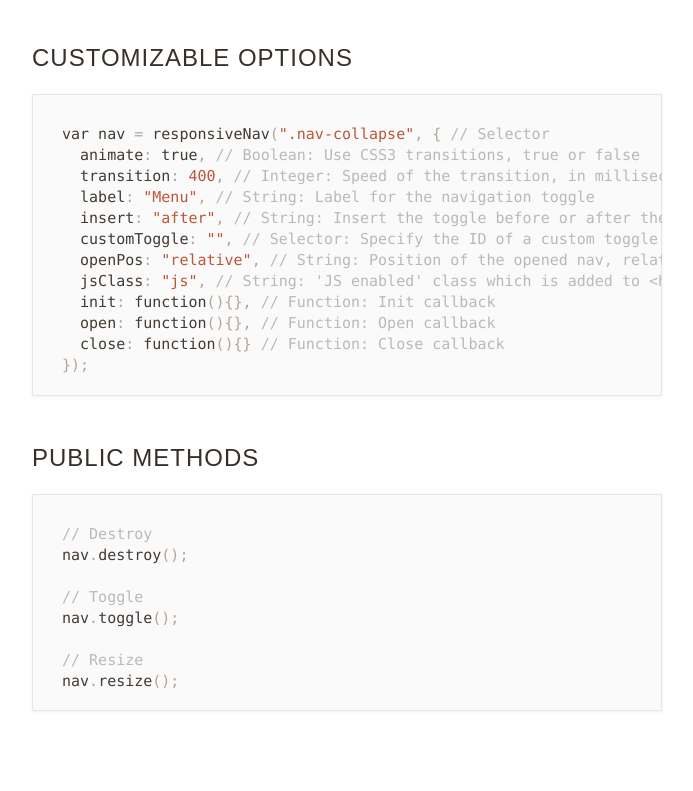
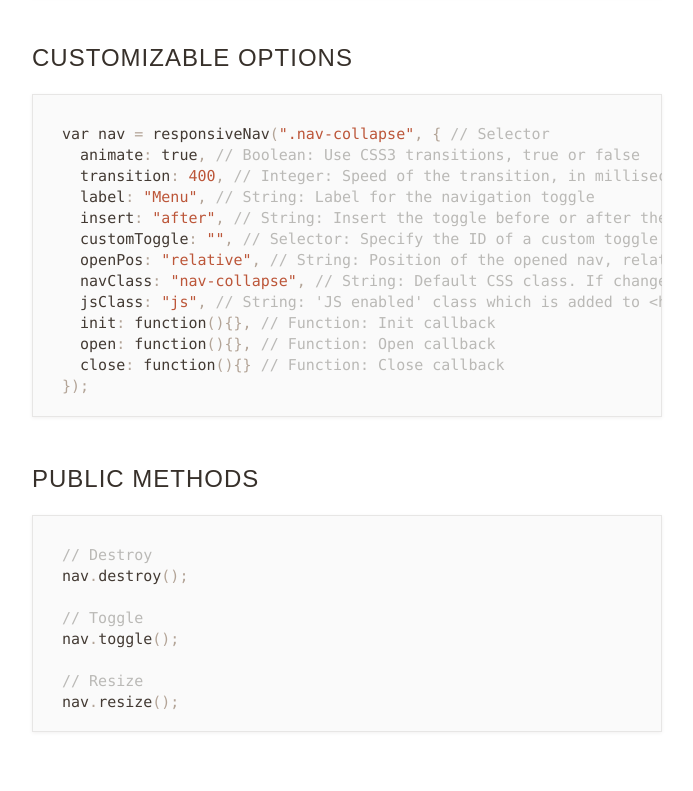
Before and after one commit to arielsalminen/responsive-nav.js, a website: page index.html in a window 1280 px wide. Shown: the part 3409-4200 px from the top of the page, without its empty margins (293-986 px from the left). Drawn offline with Linux system fonts and the light colour scheme.

Commit message:
adds missing options to the site

```diff
--- a/index.html
+++ b/index.html
@@ -97,6 +97,7 @@
   insert: "after", // String: Insert the toggle before or after the navigation
   customToggle: "", // Selector: Specify the ID of a custom toggle
   openPos: "relative", // String: Position of the opened nav, relative or static
+  navClass: "nav-collapse", // String: Default CSS class. If changed, you need to edit the CSS too!
   jsClass: "js", // String: 'JS enabled' class which is added to &lt;html> el
   init: function(){}, // Function: Init callback
   open: function(){}, // Function: Open callback
```
